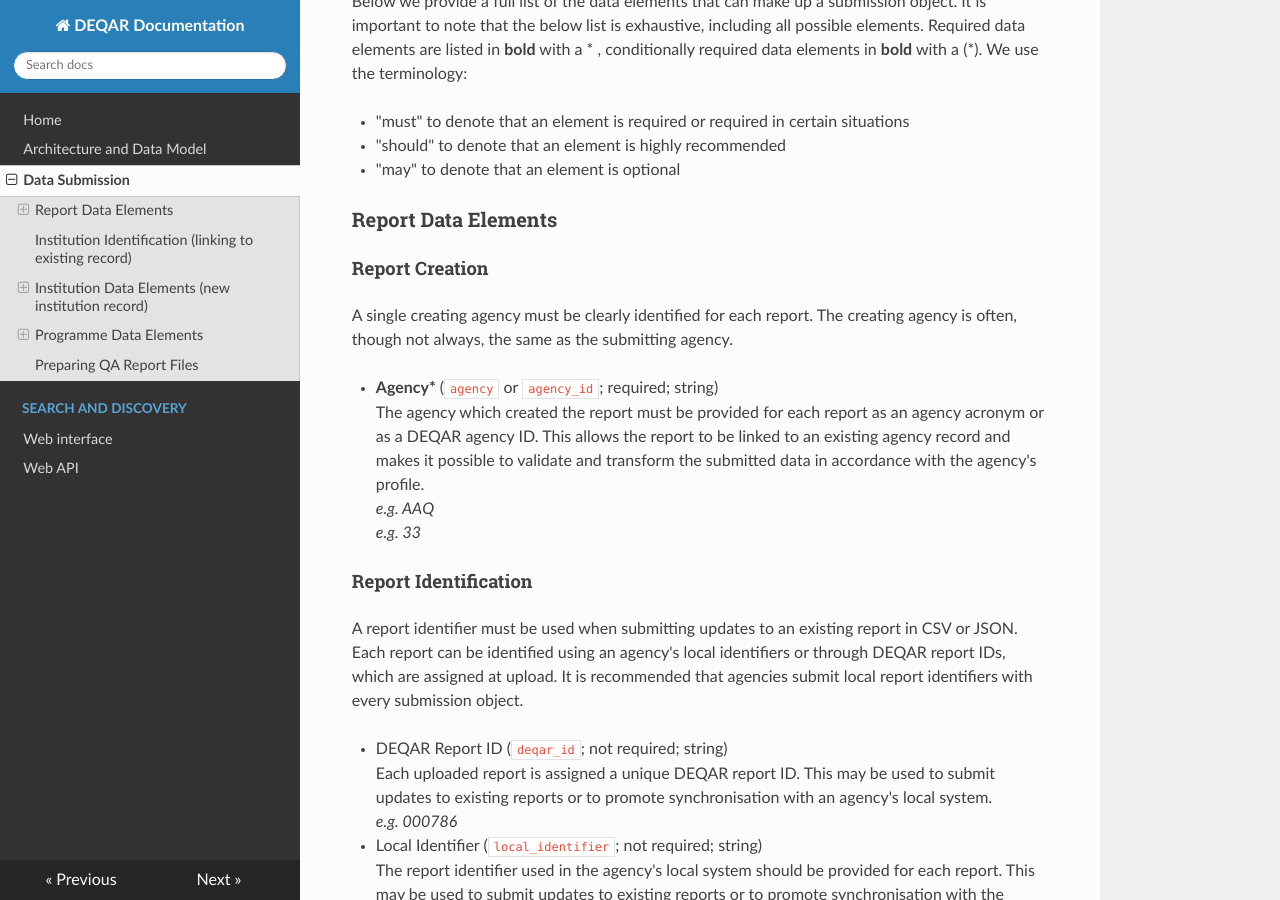
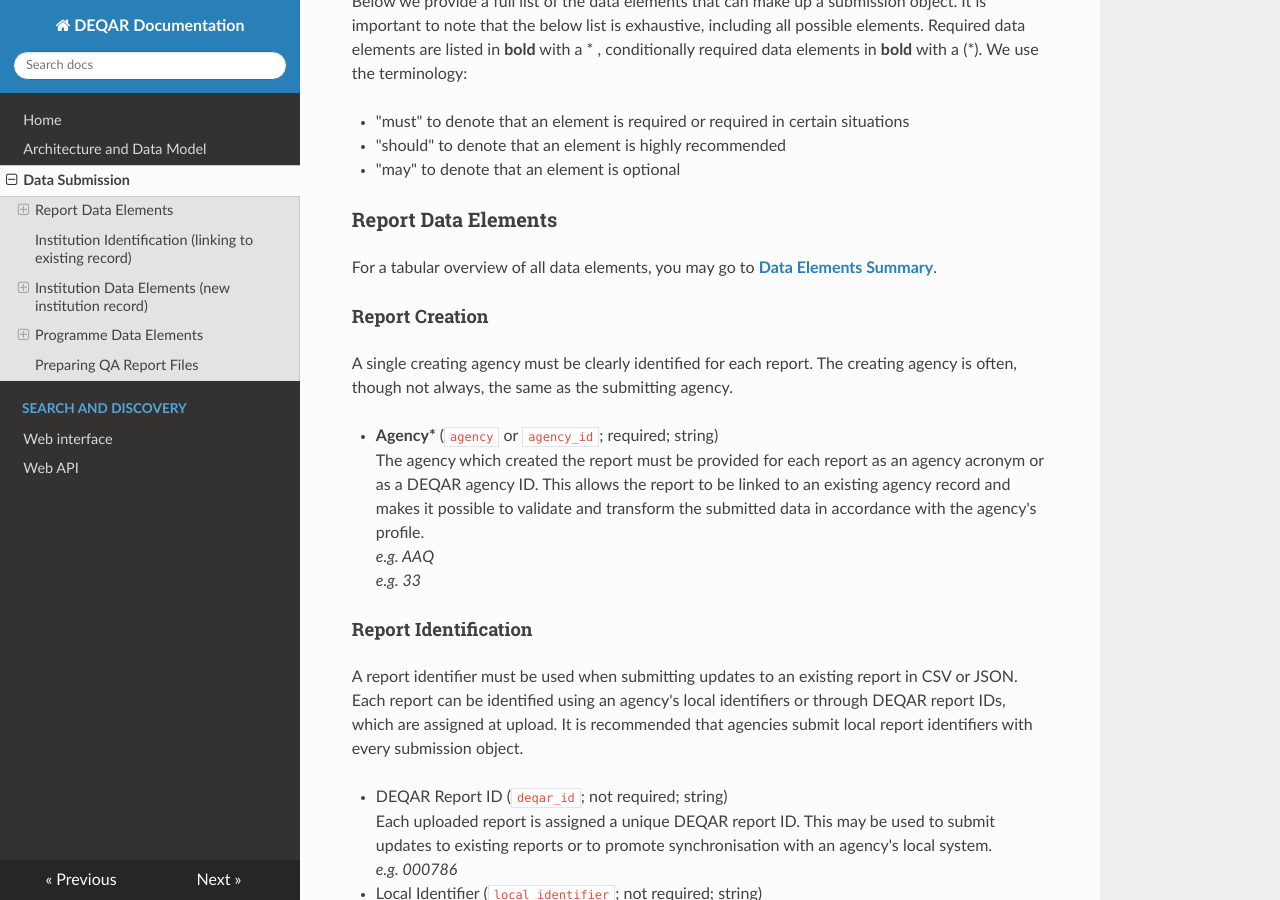
Before and after one commit to EQAR/deqar-docs, an MkDocs documentation site: the page built from docs/data_submission_overview.md, in a window 1280 px wide and 900 px high, scrolled down 538 px. Built offline with MkDocs 1.6.1, drawn with Linux system fonts in a browser that asks for light colours; nearby versions of some CDN libraries; old or Windows-style settings are respelled for this version of MkDocs.

Commit message:
Update data_submission_overview.md

```diff
--- a/docs/data_submission_overview.md
+++ b/docs/data_submission_overview.md
@@ -11,6 +11,8 @@
  - "may" to denote that an element is optional
 
 ### Report Data Elements
+
+For a tabular overview of all data elements, you may go to [**Data Elements Summary**](https://docs.deqar.eu/data_elements_summary.md).
 
 #### Report Creation
 
```
